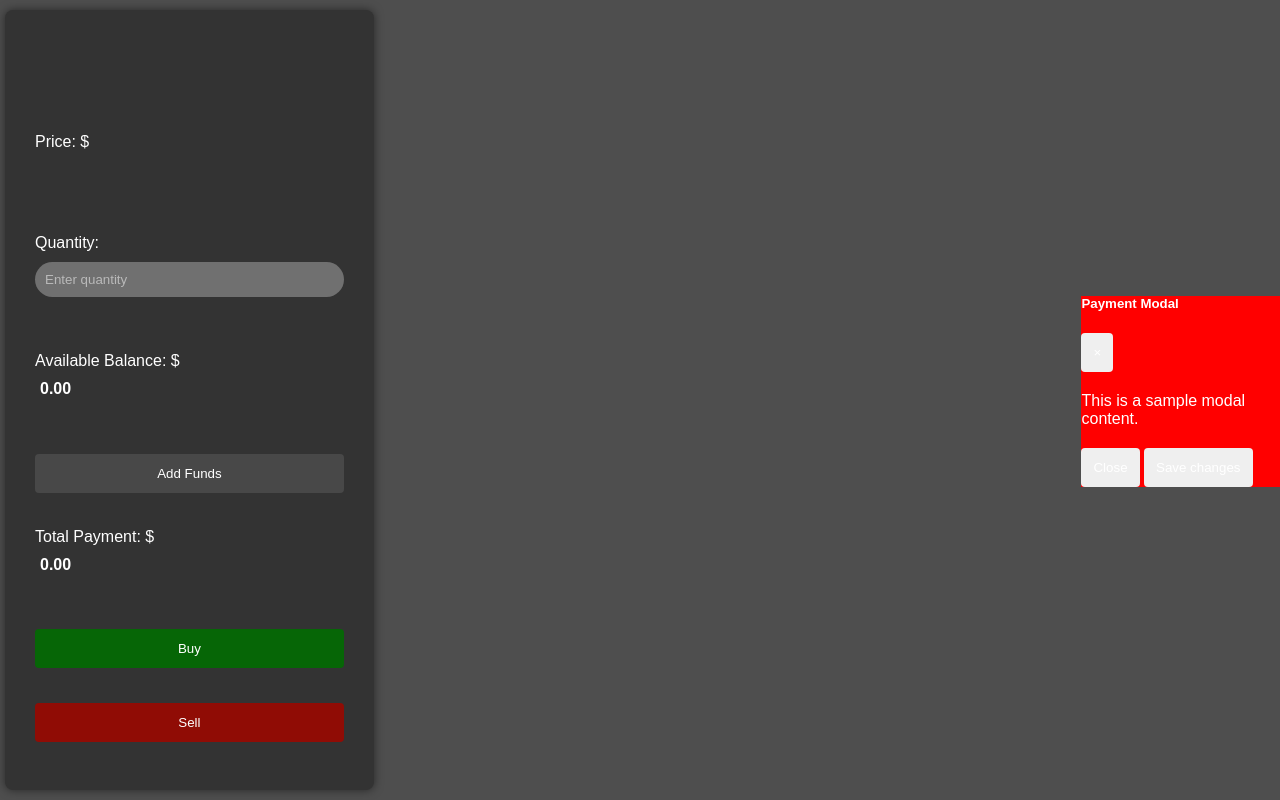
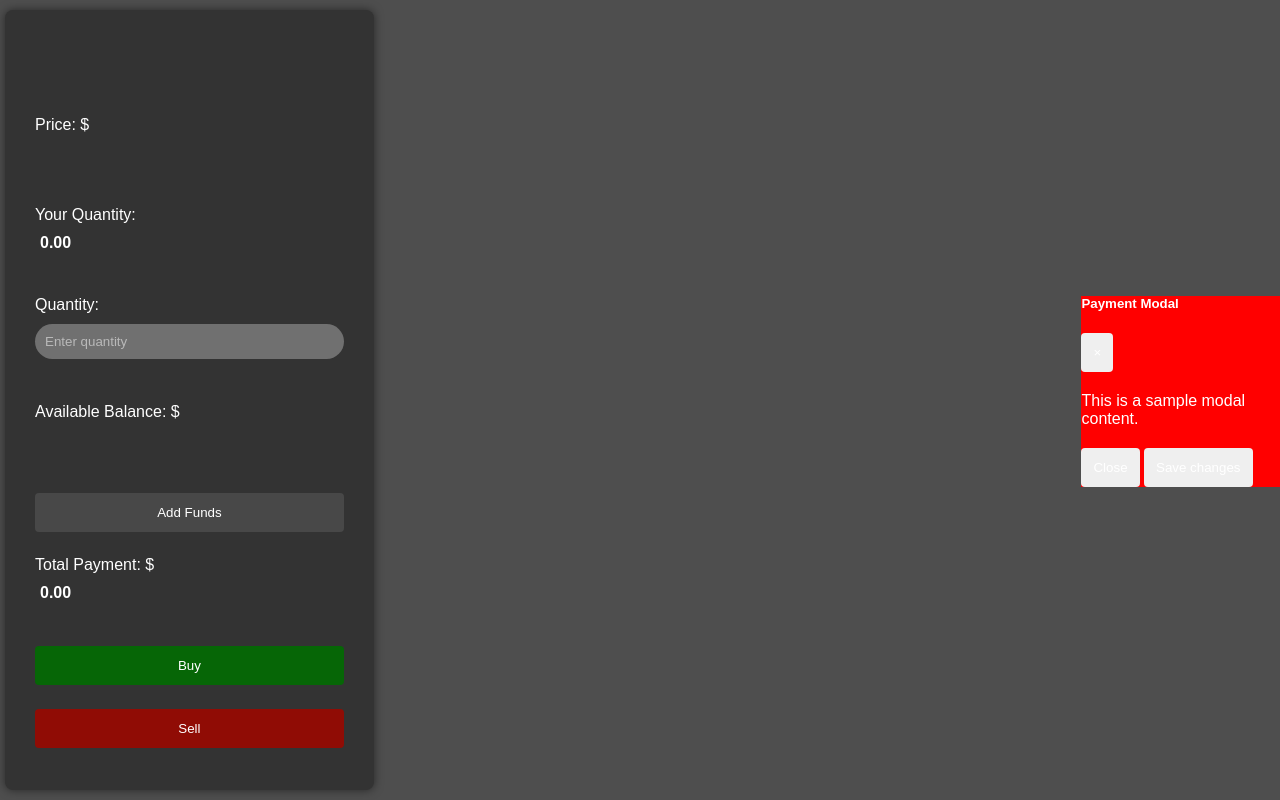
Before and after one commit to SreeHarsha-Kamisetty/web-warrior-8765, a website: page frontend/Purchase coins/purchase.html in a window 1280 px wide. Drawn offline with nearby package versions, Linux system fonts and the light colour scheme; no server answers.

Commit message:
available balance and quantity field added

```diff
--- a/frontend/Purchase coins/purchase.css
+++ b/frontend/Purchase coins/purchase.css
@@ -15,7 +15,6 @@ body {
     border-radius: 8px;
     box-shadow: 0 0 10px rgba(0, 0, 0, 0.5);
     padding: 30px;
-    /* padding-top: 10%; */
     width: 350px;
     height: 90%;
     margin-left: 5px;
@@ -24,7 +23,6 @@ body {
     flex-wrap: wrap;
     justify-content: space-around;
 }
-
 
 div {
     margin-bottom: 20px;
@@ -58,7 +56,7 @@ button {
     cursor: pointer;
 }
 
-#buyButton{
+#buyButton {
     background-color: #066606;
 }
 
@@ -68,11 +66,12 @@ button {
 
 #coinPrice,
 #availableBalance,
-#totalPayment {
+#totalPayment,
+#currentQuantity {
     font-weight: bold;
     margin-left: 5px;
 }
 
-#addFunds{
+#addFunds {
     background-color: #484848;
 }
--- a/frontend/Purchase coins/purchase.html
+++ b/frontend/Purchase coins/purchase.html
@@ -28,6 +28,11 @@
     <div>
         <label for="coinPrice">Price: $</label>
         <span id="coinPrice">0.00</span>
+    </div>
+
+    <div>
+        <label for="currentQuantity">Your Quantity: </label>
+        <span id="currentQuantity">0.00</span>
     </div>
 
     <!-- Input section for user quantity -->
--- a/frontend/Purchase coins/purchase.js
+++ b/frontend/Purchase coins/purchase.js
@@ -158,11 +158,15 @@ loadChart("dogecoin")
 
 const purchase_coin_name = document.getElementById('coinName');
 const purchase_coin_price = document.getElementById('coinPrice');
+const balance = document.getElementById('availableBalance');
 
 function getPurchaseForm() {
   purchase_coin_name.innerHTML = "";
   purchase_coin_price.innerHTML = "";
+  balance.innerHTML = "";
 
+  balance.textContent = localStorage.getItem('money');
+  // console.log(localStorage.getItem('money'));
   const stored_items = JSON.parse(localStorage.getItem('local_items'));
   purchase_coin_name.textContent = stored_items.coin_name.charAt(0).toUpperCase() + stored_items.coin_name.slice(1);
   purchase_coin_price.textContent = stored_items.price
```
Also changed, not shown: frontend/loginSignup.html (+1 -0 lines).
